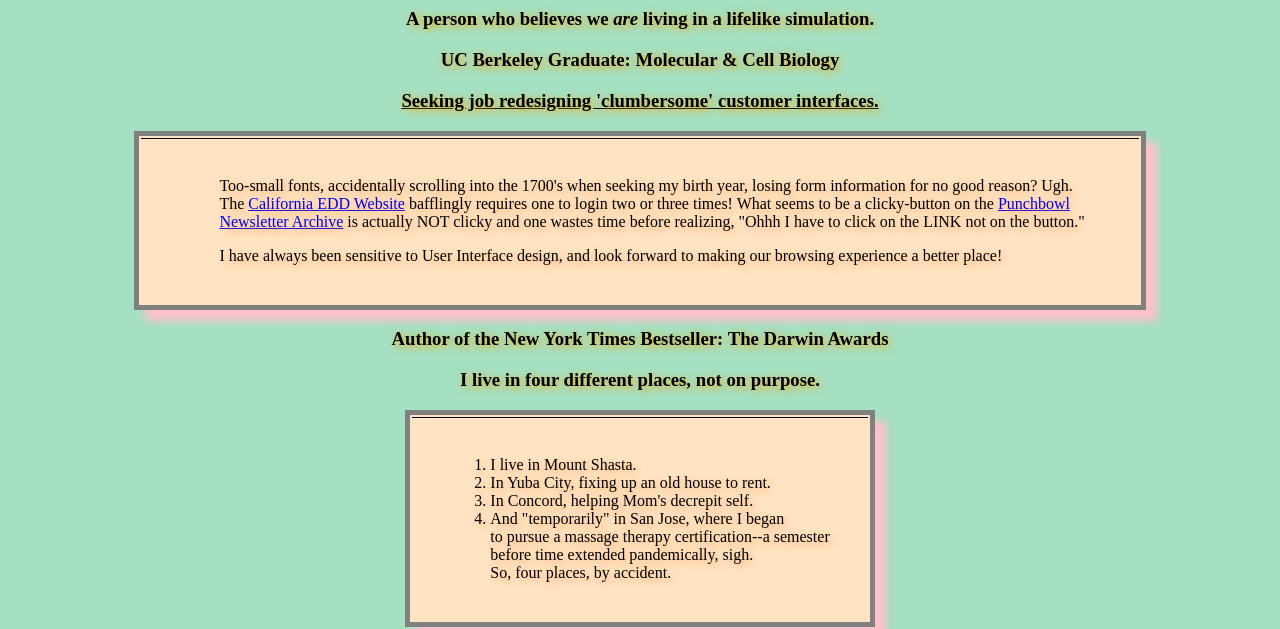
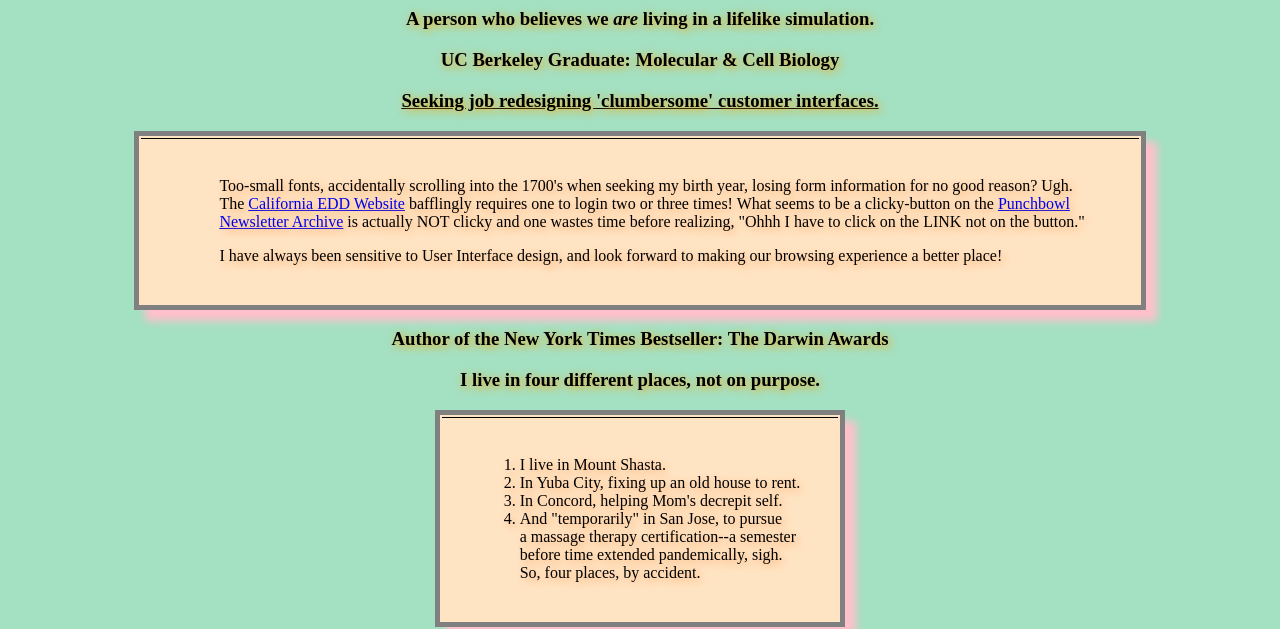
Before and after one commit to cis-111/cis-111.github.io, a plain HTML site: page about.html in a window 1280 px wide. Shown: the part 185-814 px from the top of the page. Drawn offline with Linux system fonts and the light colour scheme.

Commit message:
Minor9
Minor9

```diff
--- a/about.html
+++ b/about.html
@@ -47,7 +47,7 @@
 
 					<ol style="margin: 30px; text-align: left;"><li>I live in Mount Shasta.</li><li>In Yuba City, fixing up an old house to rent.</li><li>In Concord, helping Mom's decrepit self.</li><li>
 
-				And "temporarily" in San Jose, where I began<br>to pursue a massage therapy certification--a semester<br>before time extended pandemically, sigh.<br>
+				And "temporarily" in San Jose, to pursue<br>a massage therapy certification--a semester<br>before time extended pandemically, sigh.<br>
 					So, four places, by accident.
 						</td></tr></table>
 
```
